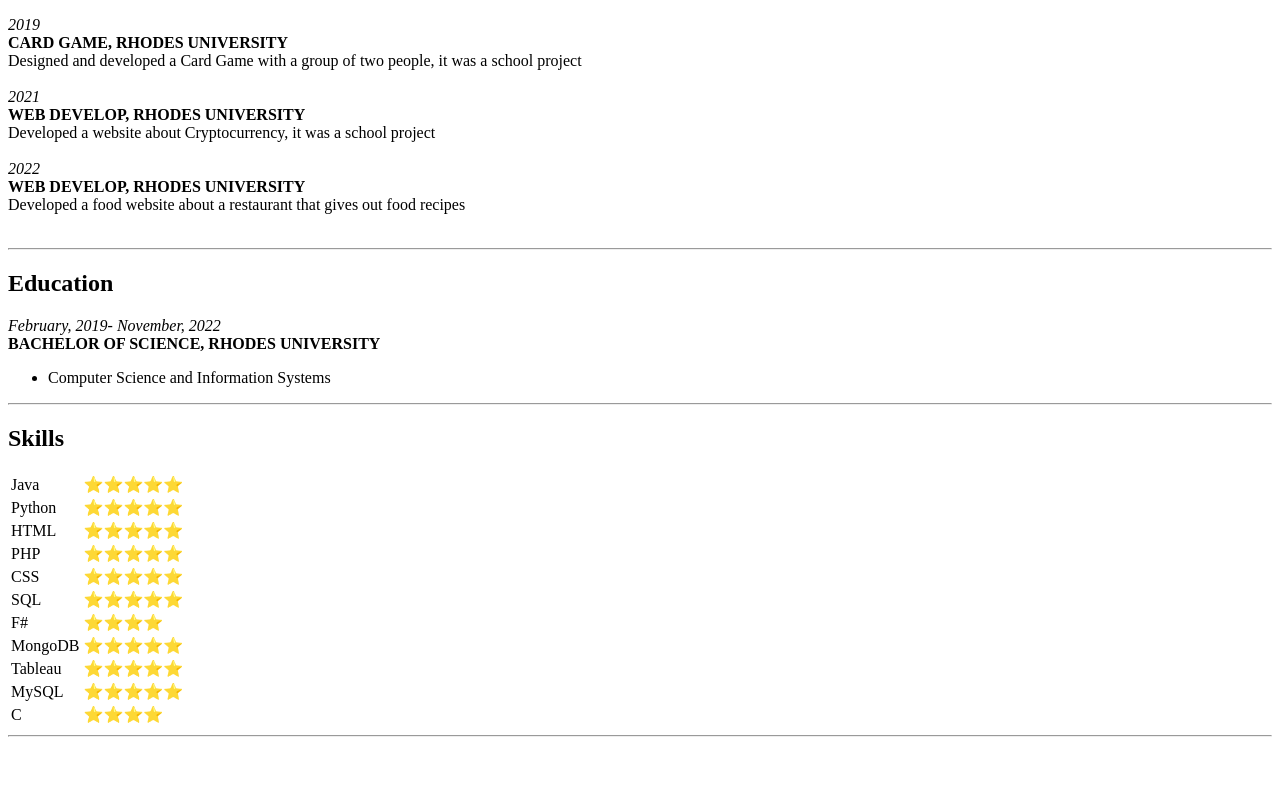
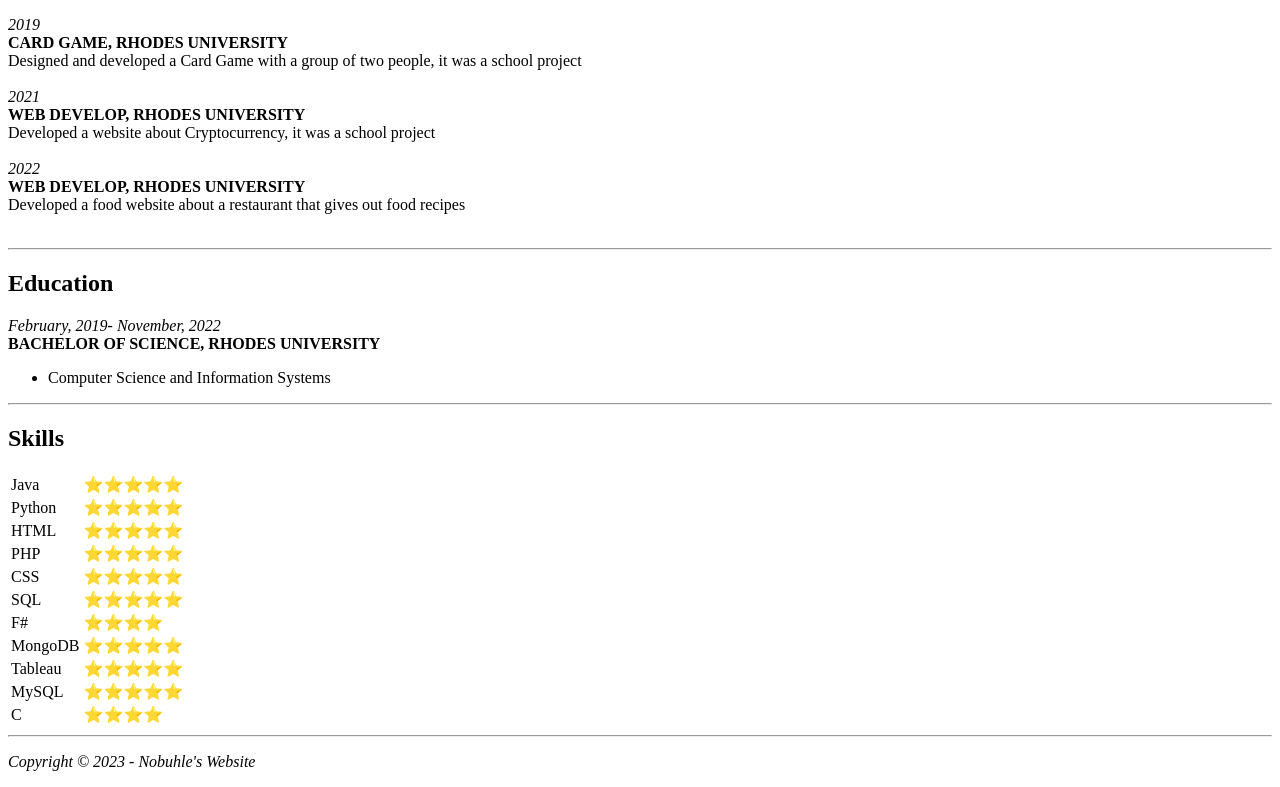
Before and after one commit to Kisaki77/Nobuhle-s-Website, a plain HTML site: page index.html in a window 1280 px wide. Shown: the part 694-1481 px from the top of the page. Before the commit the page ends 1439 px from the top, so only its background shows below. Drawn offline with Linux system fonts and the light colour scheme.

Commit message:
added footer

```diff
--- a/index.html
+++ b/index.html
@@ -122,6 +122,9 @@
 </body>
 
 <footer>
+        <div class="footer-left">
 
+        <p class="footer-company-name"><em>Copyright &copy; 2023 - Nobuhle's Website</em></small></p>
+    </div>
 </footer>
 </html>
```
